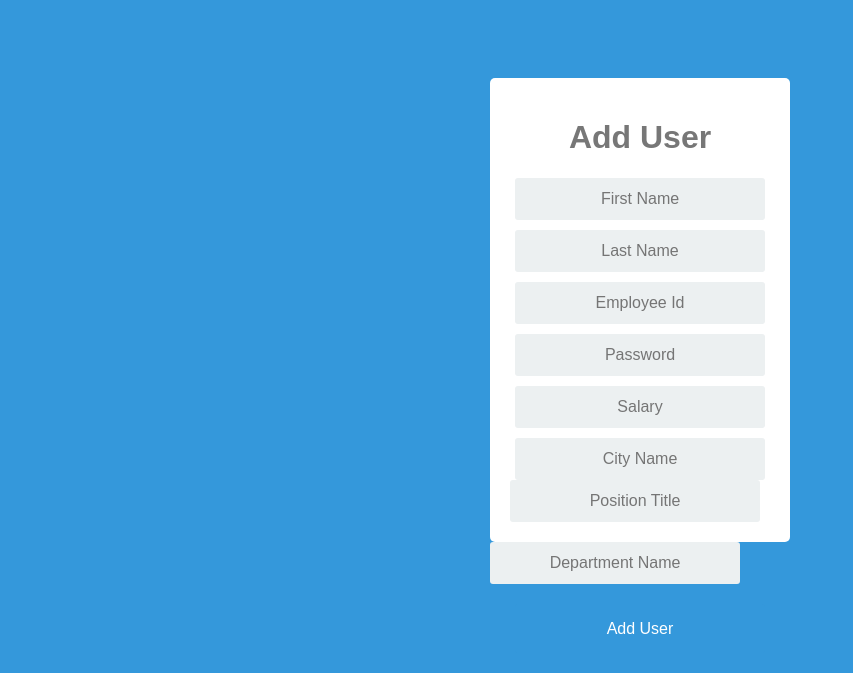
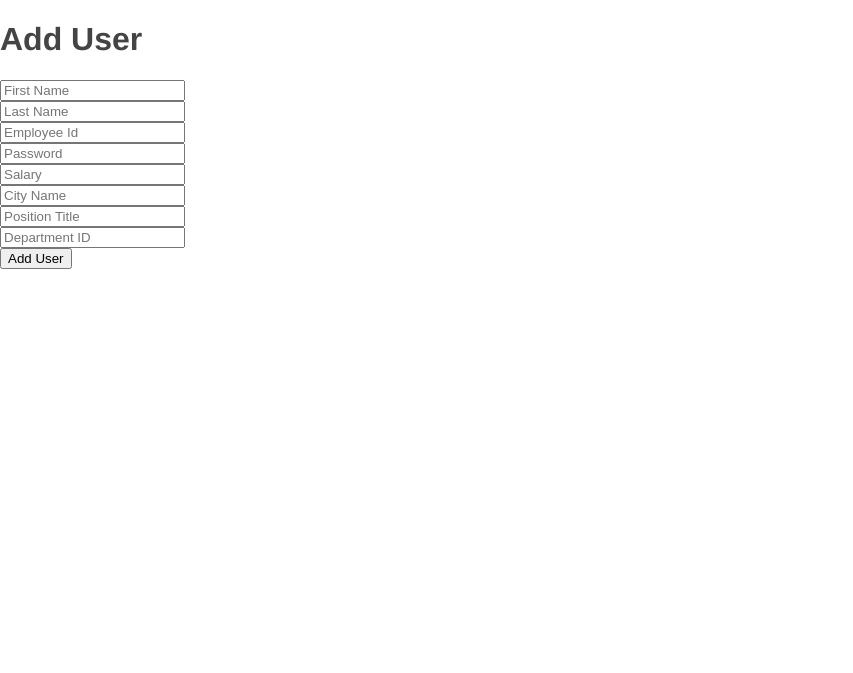
Before and after one commit to dev0701/CS348-project, a Flask app: page /adduser in a window 1280 px wide. Shown: the top 673 px of the page, without its empty margins (0-853 px from the left). Run offline with Flask 2, Linux system fonts and the light colour scheme.

Commit message:
Add files via upload

```diff
--- a/main.py
+++ b/main.py
@@ -31,10 +31,6 @@
         session['logged_in'] = False
         return login()
 
-@app.route("/adduser", methods=['POST','GET'])
-def addUser():
-    return render_template("addUser.html")
-
 @app.route("/authenticate", methods=['POST','GET'])
 def authenticate():
     if auth_user(request.form['employee_id'], request.form['password']) != "Authentication Failed":
@@ -46,7 +42,7 @@
             position = cursor.fetchall()
             result = cursor.execute('SELECT * FROM Employee WHERE employee_id = %s', (session['id']))
             data = cursor.fetchall()
-            if(position == 'manager'):
+            if(position[0][0] == 'manager'):
                 return render_template("managerInfo.html", data = data)
             else:
                 return render_template("userInfo.html", data = data)
@@ -66,5 +62,22 @@
     conn.close()
     return got_user
 
+@app.route("/adduser", methods=['POST','GET'])
+def addUserForm():
+    return render_template("addUser.html")
+
+@app.route("/useradded", methods=['POST','GET'])
+def addUser():
+    conn = mysql.connect()
+    with conn.cursor() as cursor:
+        result = cursor.execute('INSERT INTO `Employee` (`employee_id`, `first_name`,`last_name`,`position`,`salary`,`city`,`department_id`,`password`) VALUES (%s,%s,%s,%s,%s,%s,%s,%s)',(request.form['employee-id'],request.form['first-name'],request.form['last-name'],request.form['position'],request.form['salary'],request.form['city-name'],request.form['dept-id'],request.form['password']))
+        conn.commit()
+        if result > 0:
+            return login()
+        else:
+            useradded = 0
+    conn.close()
+    return addUserForm()
+
 if __name__ == '__main__':
     app.run(debug=True)
--- a/templates/addUser.html
+++ b/templates/addUser.html
@@ -1,13 +1,15 @@
 <!DOCTYPE html>
 <html lang="en" dir="ltr">
+
 <head>
     <meta charset="utf-8">
     <title>Add User</title>
-      <link rel="stylesheet" href="{{ url_for('static', filename='css/login.css') }}">
+    <link rel="stylesheet" href="{{ url_for('static', filename='css/template.css') }}">
 </head>
+
 <body>
 
-      <form action="/addUser" method="POST">
+    <form action="/useradded" method="POST">
         <div class="login">
             <div class="login-screen">
                 <div class="app-title">
@@ -15,26 +17,34 @@
                 </div>
                 <div class="login-form">
                     <div class="control-group">
-         <input type="First Name" class="login-field" name="salary" placeholder="First Name">
-      <label class="login-field-icon fui-user" for="login-name"></label></div>
+                        <input type="First Name" class="login-field" name="first-name" placeholder="First Name">
+                        <label class="login-field-icon fui-user" for="login-name"></label>
+                    </div>
                     <div class="control-group">
-         <input type="Last Name" class="login-field" name="salary" placeholder="Last Name">
-      <label class="login-field-icon fui-user" for="login-name"></label></div>
+                        <input type="Last Name" class="login-field" name="last-name" placeholder="Last Name">
+                        <label class="login-field-icon fui-user" for="login-name"></label>
+                    </div>
                     <div class="control-group">
-         <input type="Employee Id" class="login-field" name="employee_id" placeholder="Employee Id">
-      <label class="login-field-icon fui-user" for="login-name"></label></div>
+                        <input type="Employee Id" class="login-field" name="employee-id" placeholder="Employee Id">
+                        <label class="login-field-icon fui-user" for="login-name"></label>
+                    </div>
                     <div class="control-group">
                         <input type="Password" class="login-field" name="password" placeholder="Password">
-      <label class="login-field-icon fui-lock" for="login-pass"></label></div>
+                        <label class="login-field-icon fui-lock" for="login-pass"></label>
+                    </div>
                     <div class="control-group">
                         <input type="Salary" class="login-field" name="salary" placeholder="Salary">
-      <label class="login-field-icon fui-user" for="login-name"></label></div>
-               <input type="City Name" class="login-field" name="salary" placeholder="City Name">
-      <label class="login-field-icon fui-user" for="login-name"></label></div>
-               <input type="Position Title" class="login-field" name="salary" placeholder="Position Title">
-      <label class="login-field-icon fui-user" for="login-name"></label></div>
-               <input type="Department Name" class="login-field" name="salary" placeholder="Department Name">
-      <label class="login-field-icon fui-user" for="login-name"></label></div>
+                        <label class="login-field-icon fui-user" for="login-name"></label>
+                    </div>
+                    <input type="City Name" class="login-field" name="city-name" placeholder="City Name">
+                    <label class="login-field-icon fui-user" for="login-name"></label>
+                </div>
+                <input type="Position Title" class="login-field" name="position" placeholder="Position Title">
+                <label class="login-field-icon fui-user" for="login-name"></label>
+            </div>
+            <input type="Department ID" class="login-field" name="dept-id" placeholder="Department ID">
+            <label class="login-field-icon fui-user" for="login-name"></label>
+        </div>
         <input type="submit" value="Add User" class="btn btn-primary btn-large btn-block">
         </div>
         </div>
@@ -42,4 +52,5 @@
     </form>
 
 </body>
+
 </html>
--- a/templates/managerInfo.html
+++ b/templates/managerInfo.html
@@ -26,5 +26,8 @@
       <form action="/logout">
         <input type="submit" value="Log Out" class="btn btn-primary btn-large btn-block">
      </form>
+     <form action="/adduser">
+        <input type="submit" value="Add User" class="btn btn-primary btn-large btn-block">
+     </form>
    </body>
 </html>
```
Also changed, not shown: templates/userInfo.html (+24 -7 lines). Lines whose indentation alone changed are shown as unchanged.
